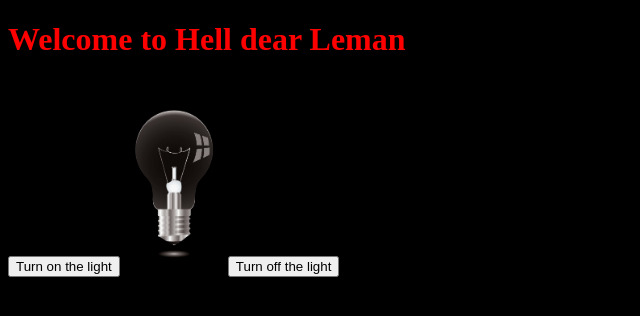
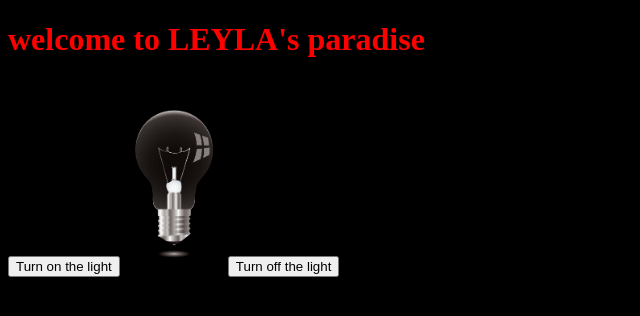
Before and after one commit to ITnicat/mm.github.io, a plain HTML site: page index.html in a window 1280 px wide. Shown: the whole page, without its empty margins (0-640 px from the left). Drawn offline with Linux system fonts and the light colour scheme.

Commit message:
Update index.html

```diff
--- a/index.html
+++ b/index.html
@@ -6,7 +6,7 @@
 	<title>Document</title>
 </head>
 <body style="background: black;">
-	<h1 style="color: red">Welcome to Hell dear Leman</h1>
+	<h1 style="color: red">welcome to LEYLA's paradise</h1>
 	<button onclick="document.getElementById('myImage').src='lampon.jpg'">Turn on the light</button>
 
     <img id="myImage" src="lampoff.jpg" style="width:100px">
```
